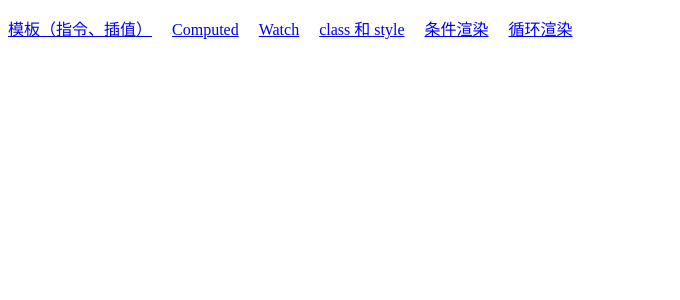
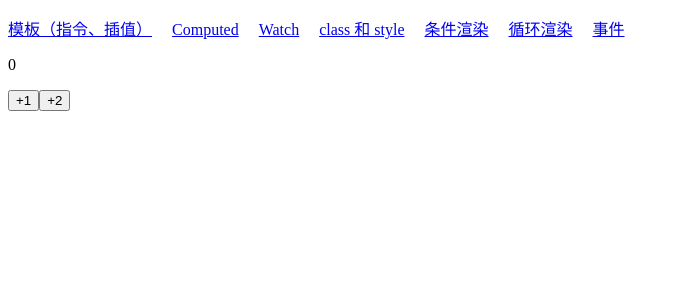
Before and after one commit to levid-gc/vue-playground, a Vue app: page /#/event in a window 1280 px wide. Before the commit this address led to /#/. Shown: the top 300 px of the page, without its empty margins (0-680 px from the left). Built offline with nearby package versions, Linux system fonts and the light colour scheme.

Commit message:
feat: add Event page

```diff
--- a/src/App.vue
+++ b/src/App.vue
@@ -7,6 +7,7 @@
       <router-link to="/class">class 和 style</router-link>
       <router-link to="/condition">条件渲染</router-link>
       <router-link to="/list">循环渲染</router-link>
+      <router-link to="/event">事件</router-link>
     </p>
     <router-view></router-view>
   </div>
--- /dev/null
+++ b/src/components/VEvent.vue
@@ -0,0 +1,34 @@
+<template>
+  <div>
+    <p>{{ num }}</p>
+    <button @click="increment1">+1</button>
+    <button @click="increment2(2, $event)">+2</button>
+  </div>
+</template>
+
+<script lang="ts">
+import { Vue, Component } from 'vue-property-decorator';
+
+@Component
+class VEvent extends Vue {
+  num = 0;
+
+  increment1(ev: Event) {
+    console.log('event', ev); // ev.__proto__.constructor -> MouseEvent;
+    console.log(ev.target);
+    console.log(ev.currentTarget); // 注意，事件是被注册到当前元素
+    this.num += 1;
+
+    // 1. 事件是原生的
+    // 2. 事件被挂载到当前元素
+  }
+
+  increment2(val: number, ev: Event) {
+    console.log(ev.target);
+    console.log(ev.currentTarget); // 注意，事件是被注册到当前元素
+    this.num += val;
+  }
+}
+
+export default VEvent;
+</script>
--- a/src/routes.ts
+++ b/src/routes.ts
@@ -4,6 +4,7 @@ import VWatch from './components/VWatch.vue';
 import VClass from './components/VClass.vue';
 import VCondition from './components/VCondition.vue';
 import VList from './components/VList.vue';
+import VEvent from './components/VEvent.vue';
 
 const routes = [
   { path: '/template', component: VTemplate },
@@ -11,7 +12,8 @@ const routes = [
   { path: '/watch', component: VWatch },
   { path: '/class', component: VClass },
   { path: '/condition', component: VCondition },
-  { path: '/list', component: VList }
+  { path: '/list', component: VList },
+  { path: '/event', component: VEvent }
 ];
 
 export default routes;
```
Also changed, not shown: 1 other file (tests, documents, lock files or other folders).
